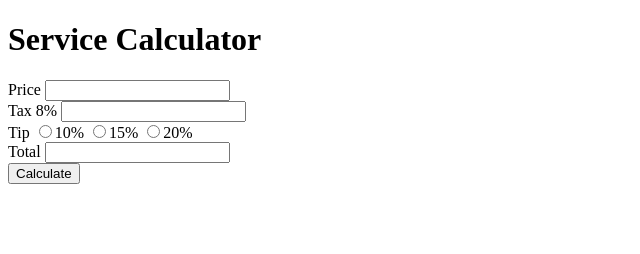
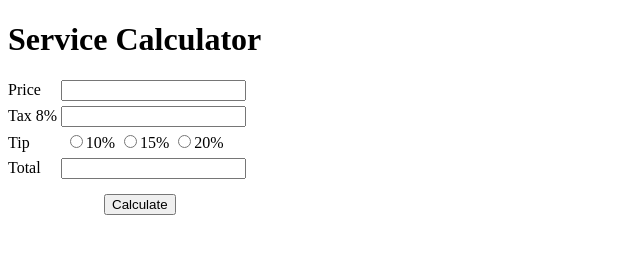
Before and after one commit to bfinley93/Service-Calculator, a plain HTML site: page index.html in a window 1280 px wide. Shown: the whole page, without its empty margins (0-640 px from the left). Drawn offline with Linux system fonts and the light colour scheme.

Commit message:
updating html tags and adding css styling

```diff
--- a/index.html
+++ b/index.html
@@ -1,14 +1,18 @@
 <!DOCTYPE html>
 <html>
+<head>
+    <link rel="stylesheet" href="style.css">
+</head>
+
 <body>
 
 <h1>Service Calculator</h1>
-Price <input id="price"><br>
+Price <input class="price" id="price"><br>
 Tax 8% <input id="tax" readonly><br>
-Tip <input type="radio" id="ten" name="tip" value=".1">10%
+Tip <input class="firstRadioBtn" type="radio" id="ten" name="tip" value=".1">10%
 <input type="radio" id="fifteen" name="tip" value=".15">15%
 <input type="radio" id="twenty" name="tip" value=".2">20%<br>
-Total <input id="total" readonly><br>
+Total <input class="total" id="total" readonly><br>
 <button onclick="getTotal()" type="button">Calculate</button>
 
 <script>
--- /dev/null
+++ b/style.css
@@ -0,0 +1,20 @@
+input {
+    margin-bottom: 5px;
+}
+
+.price, .total {
+    margin-left: 16px;
+}
+
+.total {
+    margin-top: 5px;
+}
+
+.firstRadioBtn {
+    margin-left: 36px;
+}
+
+button {
+    margin-left: 96px;
+    margin-top: 10px;
+}
```
